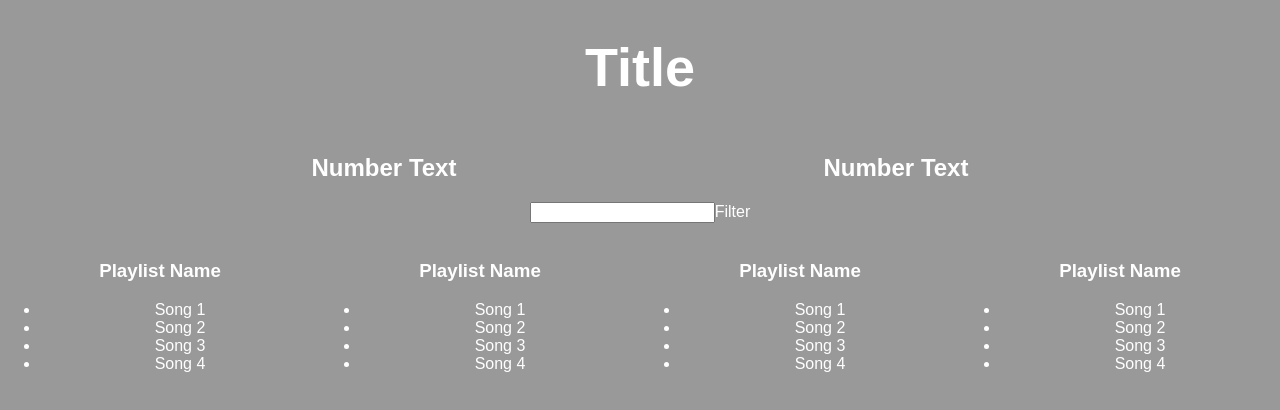
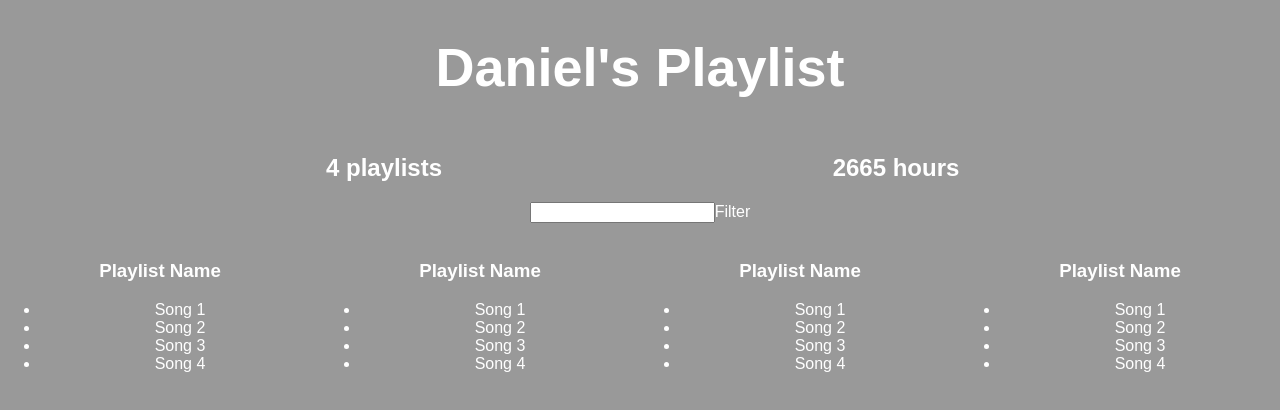
Before and after one commit to coddot/better-playlists-condurachi, a React (Create React App) app: page / in a window 1280 px wide. Shown: the top 410 px of the page. Built offline with nearby package versions, Linux system fonts and the light colour scheme.

Commit message:
added fake server data to ttile and aggregate counters

```diff
--- a/src/App.js
+++ b/src/App.js
@@ -4,12 +4,66 @@ import './App.css';
 let defaultStyle = {
   color: '#fff'
 }
+let fakeServerData = {
+  user: {
+    name: 'Daniel',
+    playlists: [
+      {
+        name: 'My favourites',
+        songs: [
+          {name:'Beat It', duration: 1254},
+          {name:'Canenlloni Makaroni', duration: 445},
+          {name:'Rosa Helikopter', duration: 22}
+        ],
+      },
+      {
+        name: 'Discover Weekly',
+        songs: [
+          {name:'Le Song', duration: 465},
+          {name:'The Song', duration: 65542},
+          {name:'Sangen', duration: 23}
+        ],
+      },
+      {
+        name: 'Another Playlist - the best',
+        songs: [
+          {name:'fhsgdg', duration: 342},
+          {name:'fgshg', duration: 464},
+          {name:'rthrh gfh', duration: 87412}
+        ],
+      },
+      {
+        name: 'Playlist - yeah!',
+        songs: [
+          {name:'retjnf', duration: 2565},
+          {name:'yjhe5', duration: 744},
+          {name:'yt56y7ujhf', duration: 645}
+        ],
+      },
+    ]
+  }
+}
 
-class Aggregate extends Component {
+class PlaylistCounter extends Component {
   render() {
     return(
       <div style={{...defaultStyle, width: '40%', display: 'inline-block'}}>
-        <h2 >Number Text</h2>
+        <h2>{this.props.playlists.length} playlists</h2>
+      </div>
+    );
+  }
+}
+class HourCounter extends Component {
+  render() {
+    let allSongs = this.props.playlists.reduce((songs, eachPlaylist) => {
+      return songs.concat(eachPlaylist.songs)
+    },[])
+    let totalDuration = allSongs.reduce((sum, eachSong) => {
+      return sum + eachSong.duration
+    },0)
+    return(
+      <div style={{...defaultStyle, width: '40%', display: 'inline-block'}}>
+        <h2>{Math.round(totalDuration/60)} hours</h2>
       </div>
     );
   }
@@ -44,17 +98,36 @@ class Playlist extends Component {
 }
 
 class App extends Component {
+  constructor() {
+    super();
+    this.state = {serverData: {}}
+  }
+  componentDidMount() {
+    setTimeout( /* insert a delay to mimic taking to a server */
+      () => { /*arrow function locks 'this' with what is was just fefore declaring the function  */
+        this.setState({serverData: fakeServerData})
+      },
+    1500);
+  }
   render() {
     return (
       <div className="App">
-        <h1 style={{...defaultStyle, 'font-size': '54px'}}>Title</h1>
-        <Aggregate/>
-        <Aggregate/>
-        <Filter/>
-        <Playlist/>
-        <Playlist/>
-        <Playlist/>
-        <Playlist/>
+        {this.state.serverData.user ?
+          <div>
+            {this.state.serverData.user && /*check on the left side of &&, and if it true then checks what is on the right side of && if it true and then moves*/
+             <h1 style={{...defaultStyle, 'font-size': '54px'}}>
+                      {this.state.serverData.user.name}'s Playlist
+             </h1>
+            }
+            <PlaylistCounter playlists = {this.state.serverData.user.playlists}/>
+            <HourCounter playlists = {this.state.serverData.user.playlists}/>
+            <Filter/>
+            <Playlist/>
+            <Playlist/>
+            <Playlist/>
+            <Playlist/>
+          </div> : <h1 style={defaultStyle}>Loading...</h1>
+        }
       </div>
     );
   }
```
